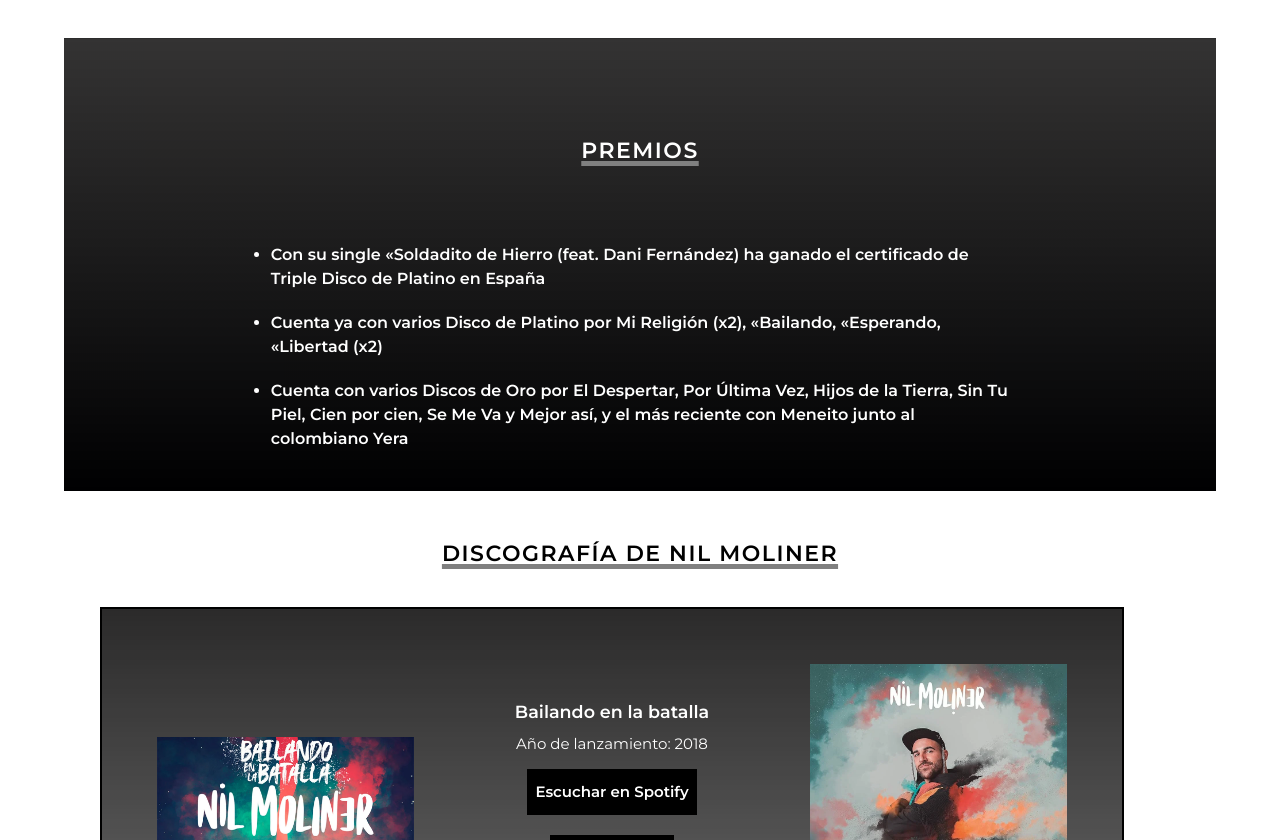
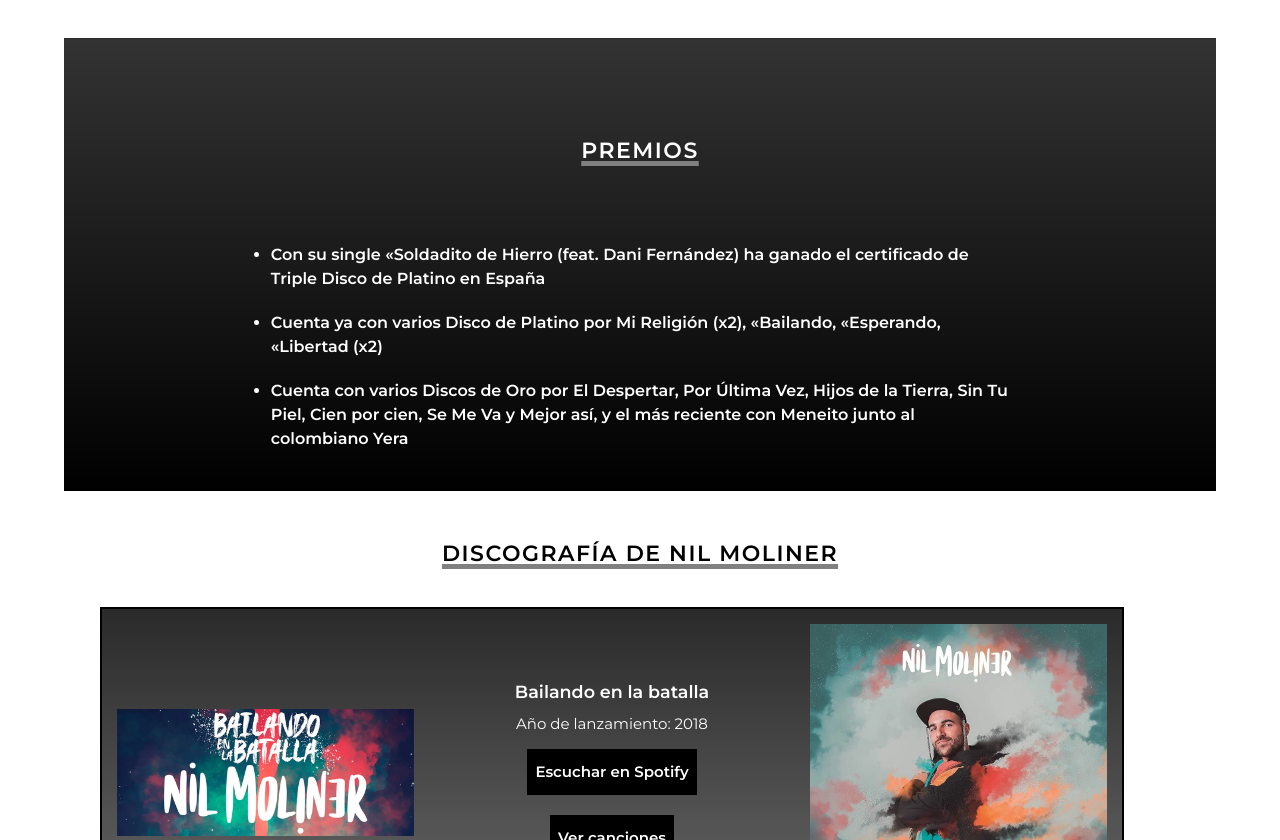
Before and after one commit to mariacanas/HerramientasHTMLPEC2, a website built with Parcel: page src/categoria.html in a window 1280 px wide. Shown: the part 112-952 px from the top of the page. Built offline with nearby package versions, Linux system fonts and the light colour scheme.

Commit message:
Update style.css

```diff
--- a/src/css/style.css
+++ b/src/css/style.css
@@ -426,11 +426,11 @@
   display: flex;
   flex-direction: column;
 }
-.disco img {
+/*.disco img {
   padding: 20px;
   width: 30%;
   margin: 20px;
-}
+}*/
 .disco a {
   color: #fff;
   background-color: #000;
```
